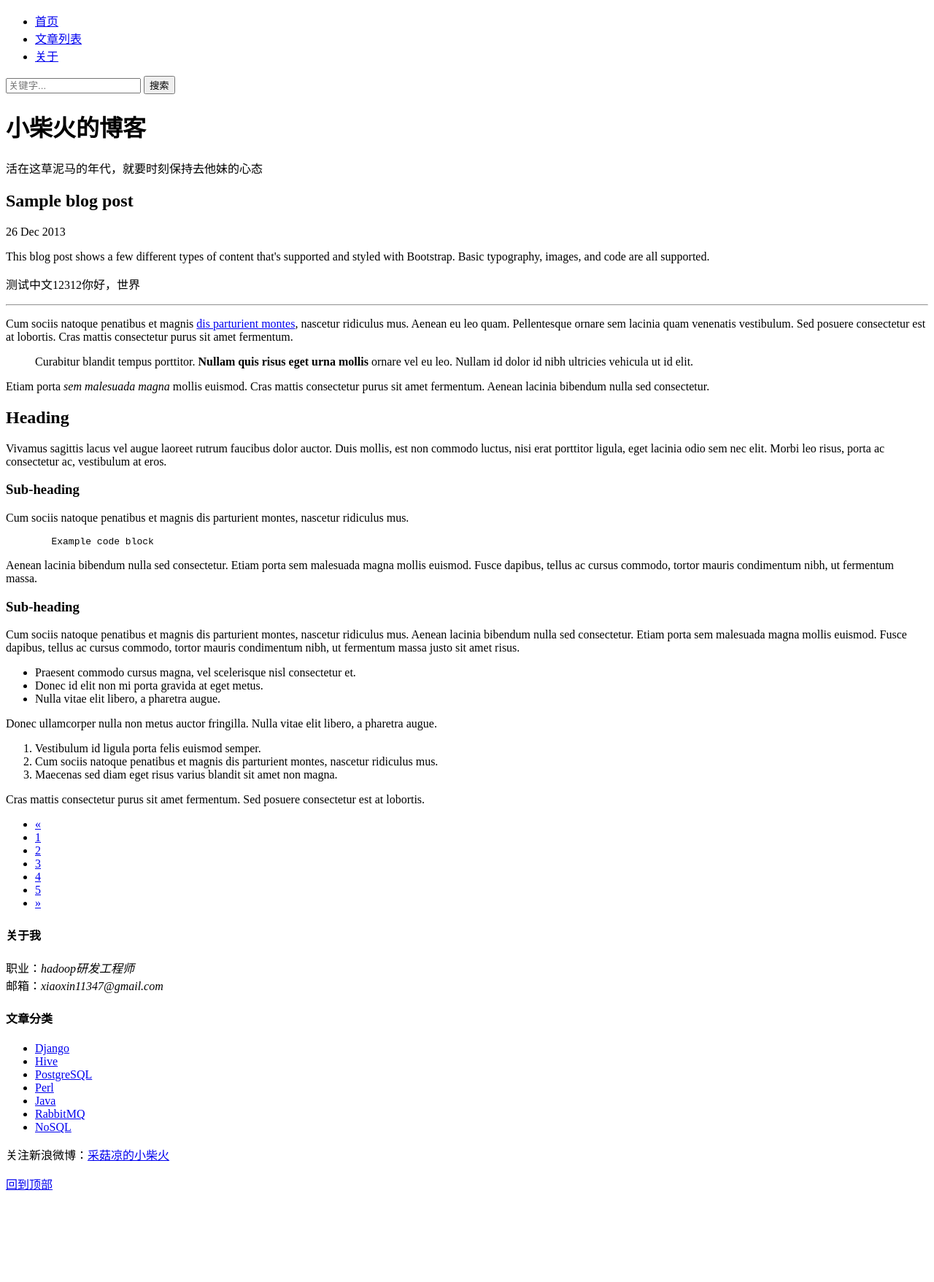
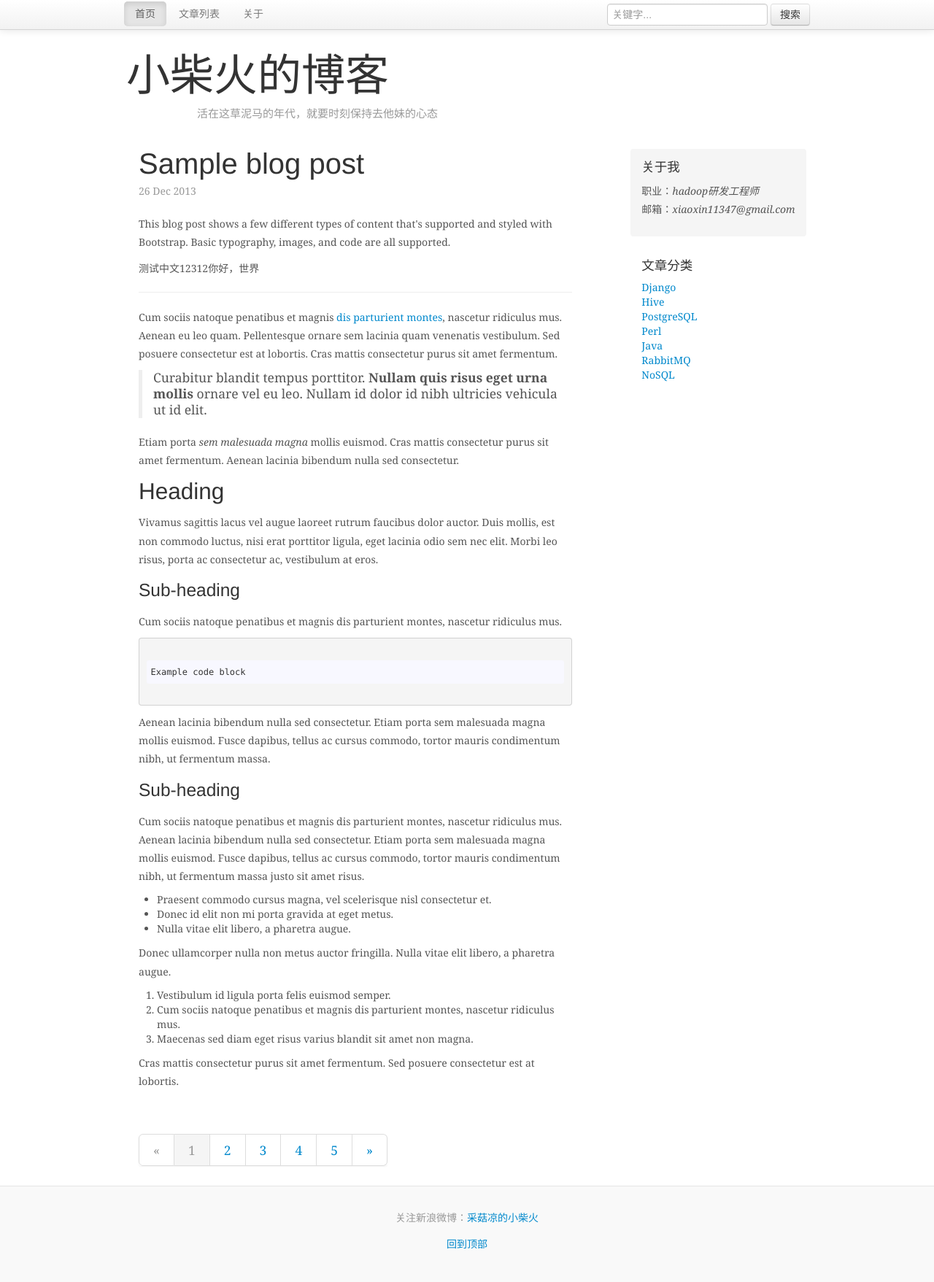
Before and after one commit to 77xiaoxin/77xiaoxin.github.io, a Jekyll site: the page built from _posts/2013-12-26-hello-world.html, in a window 1280 px wide. Shown: the whole page at 73% size. Built offline with Jekyll 4.4.1, drawn with Linux system fonts in a browser that asks for light colours; nearby versions of some CDN libraries; library files that are not in the unit come from our copies; before the commit the page ends 1650 px from its top, so only the background shows below that.

Commit message:
update url path

```diff
--- a/_config.yml
+++ b/_config.yml
@@ -1 +1 @@
-baseurl: /77xiaoxin.github.io
+baseurl: http://77xiaoxin.github.io
--- a/_layouts/default.html
+++ b/_layouts/default.html
@@ -3,12 +3,12 @@
 <head>
 <meta http-equiv="Content-Type" content="text/html; charset=UTF-8">
 <title>{{ page.title }}</title>
-<link rel="shortcut icon" href="../img/favicon.png">
-<link rel="stylesheet" href="../css/bootstrap.min.css">
-<link rel="stylesheet" href="../css/highlight.css">
-<link rel="stylesheet" href="../css/style.css">
-<script src="../js/jquery.min.js"></script>
-<script src="../js/bootstrap.min.js"></script>
+<link rel="shortcut icon" href="{{site.baseurl}}/img/favicon.png">
+<link rel="stylesheet" href="{{site.baseurl}}/css/bootstrap.min.css">
+<link rel="stylesheet" href="{{site.baseurl}}/css/highlight.css">
+<link rel="stylesheet" href="{{site.baseurl}}/css/style.css">
+<script src="{{site.baseurl}}/js/jquery.min.js"></script>
+<script src="{{site.baseurl}}/js/bootstrap.min.js"></script>
 </head>
 <body>
 	<div class="navbar navbar-static-top">
```
